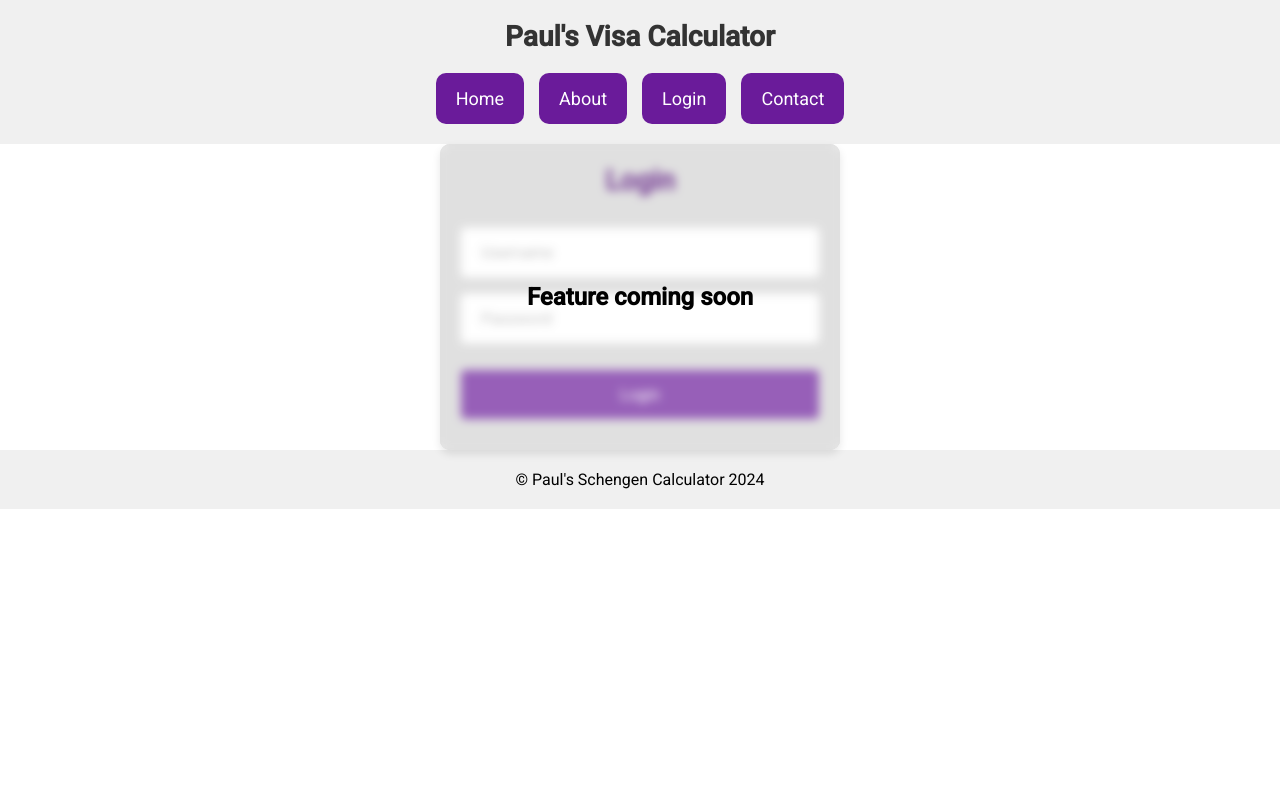
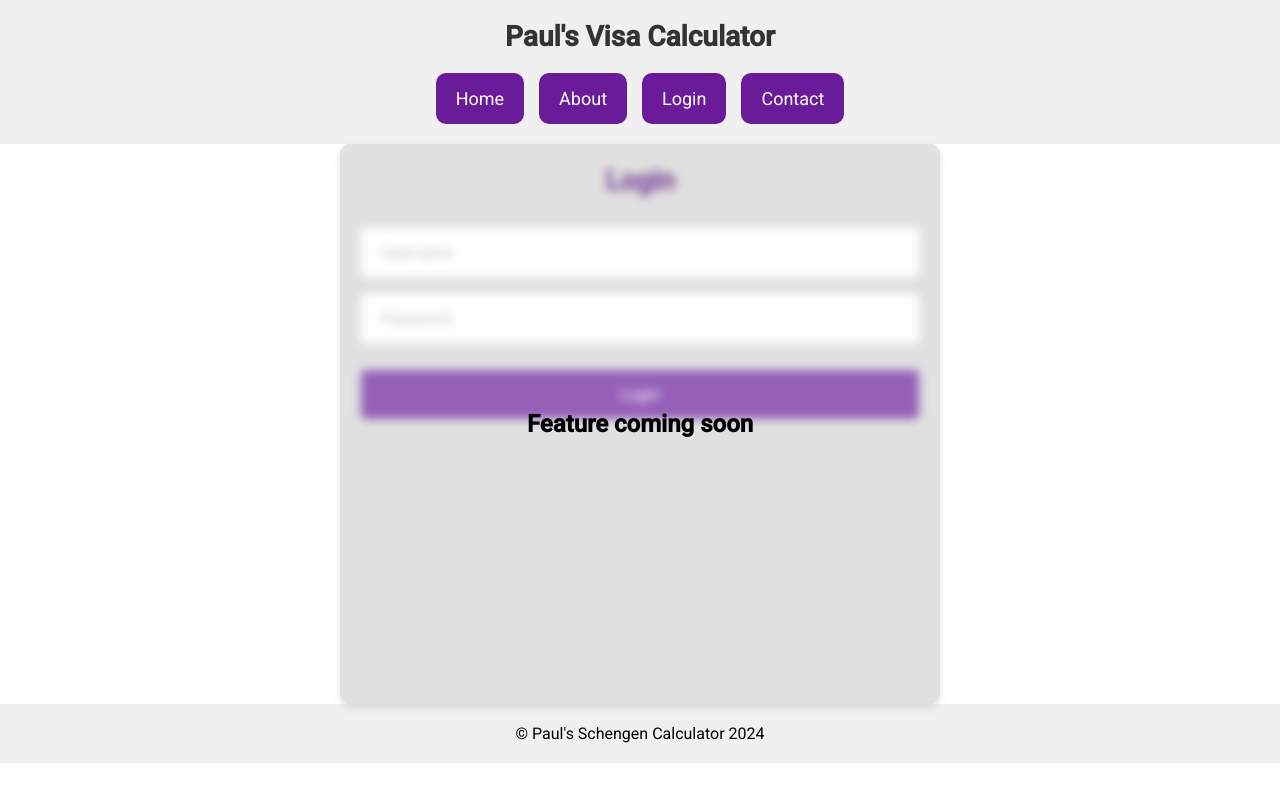
Before and after one commit to paulcap510/schengenvisacalc-v5, a React (Create React App) app: page /login in a window 1280 px wide. Built offline with nearby package versions, Linux system fonts and the light colour scheme; the HTML template or start-up script is replaced by a standard one.

Commit message:
Made some stylistic changes to pages and added the proper Title

```diff
--- a/public/index.html
+++ b/public/index.html
@@ -33,7 +33,7 @@
       href="https://cdnjs.cloudflare.com/ajax/libs/font-awesome/5.15.3/css/all.min.css"
     />
 
-    <title>Visa Calculator</title>
+    <title>Paul's Visa Calculator</title>
   </head>
   <body>
     <noscript>You need to enable JavaScript to run this app.</noscript>
--- a/src/components/Login.css
+++ b/src/components/Login.css
@@ -1,10 +1,18 @@
+.login-wrapper {
+  display: flex;
+  flex-direction: column;
+  justify-content: center;
+}
+
 .login-container {
   font-family: 'Roboto', sans-serif;
   display: flex;
   flex-direction: column;
   align-items: center;
   padding: 20px;
-  max-width: 400px;
+  width: 600px;
+  max-width: 100%;
+  min-height: 70vh;
   margin: auto;
   background-color: lightgray;
   border-radius: 10px;
--- a/src/components/Login.tsx
+++ b/src/components/Login.tsx
@@ -2,6 +2,7 @@ import './Login.css';
 
 const Login = () => {
   return (
+    <div className="login-wrapper">
       <div className="login-container">
         <div className="overlay">Feature coming soon</div>
         <div className="login-heading">Login</div>
@@ -21,6 +22,7 @@ const Login = () => {
           <button type="submit">Login</button>
         </form>
       </div>
+    </div>
   );
 };
 
```
Lines whose indentation alone changed are shown as unchanged.
